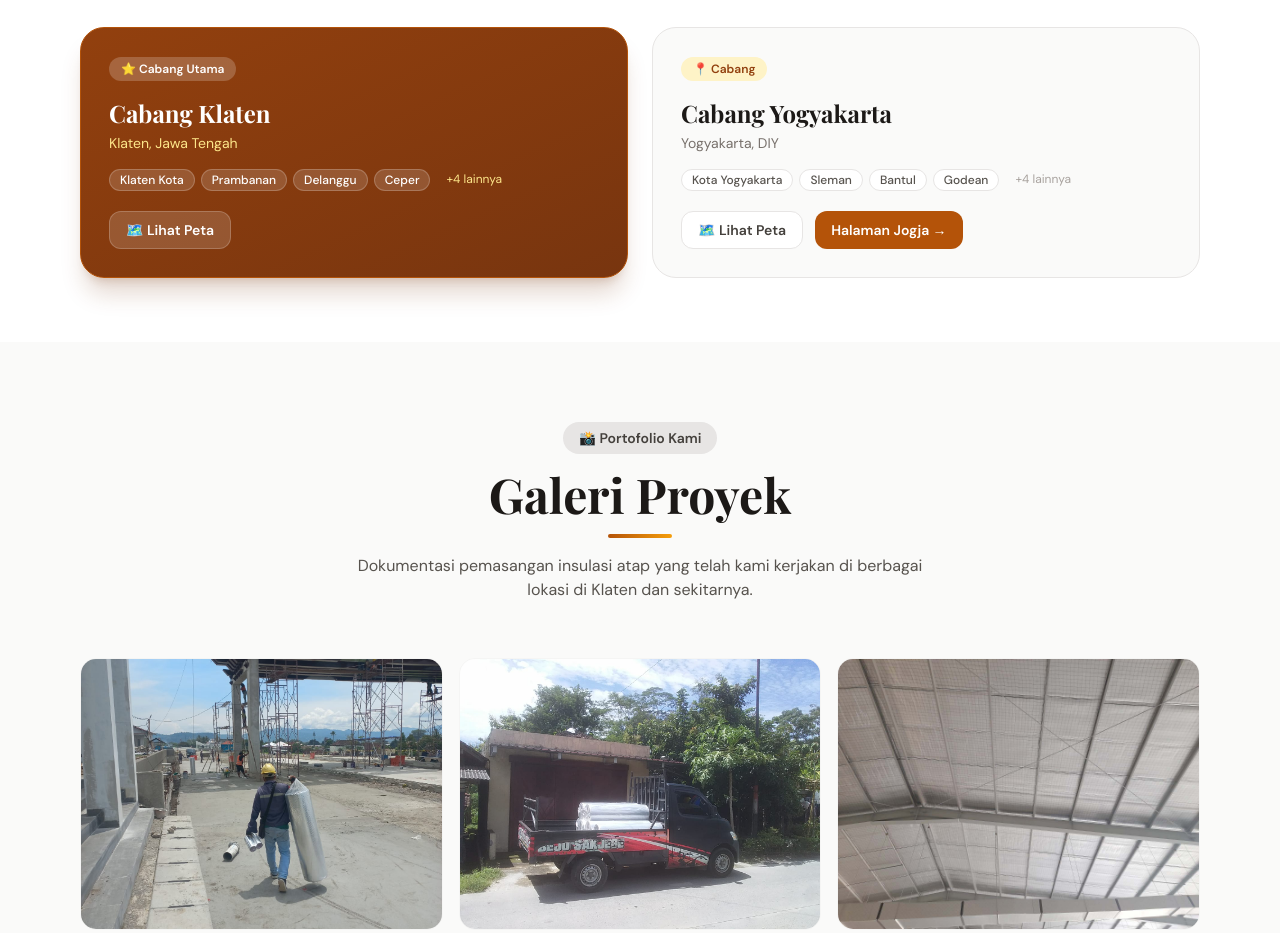
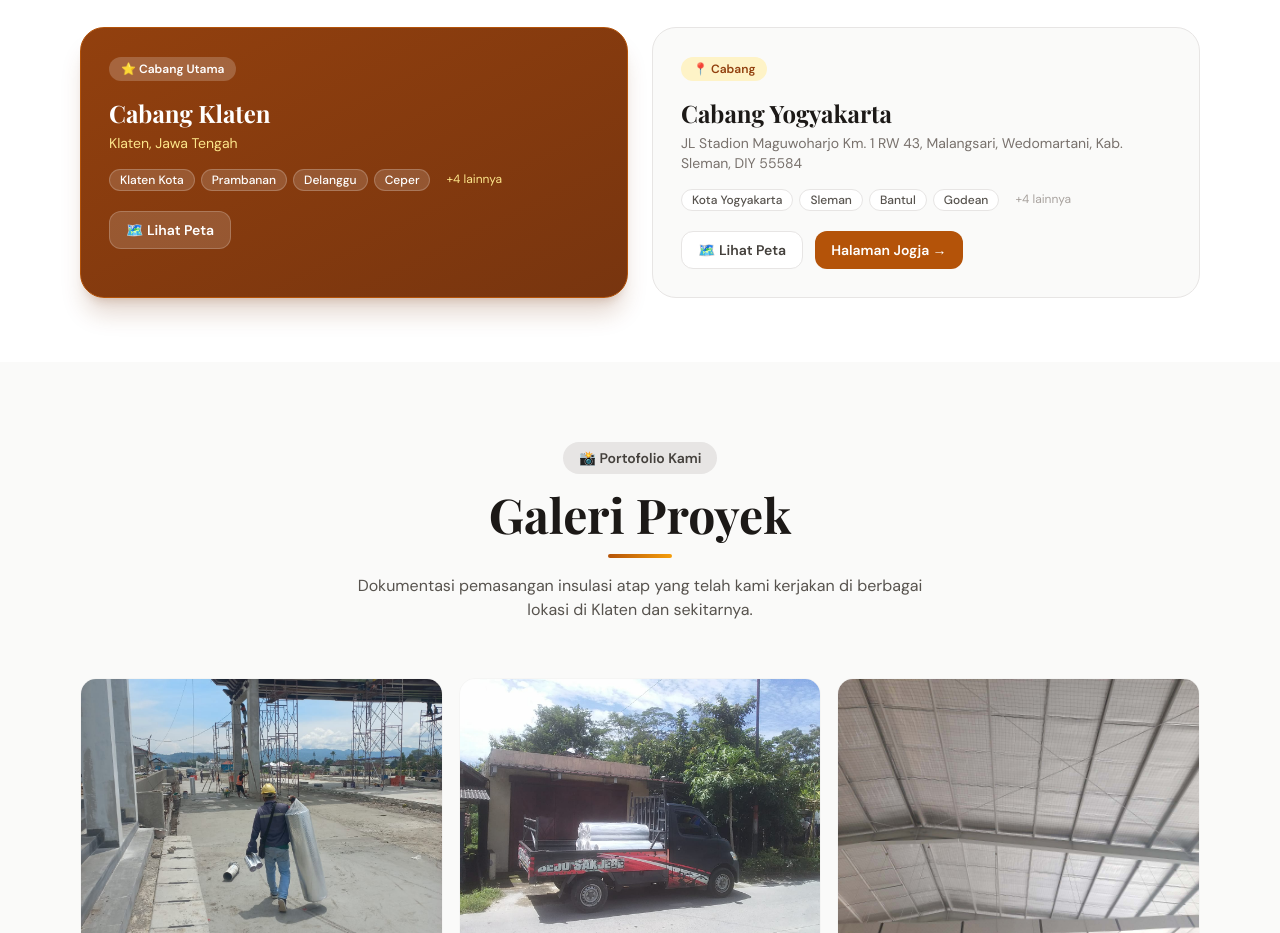
Before and after one commit to Bengkulu-travel/insulasi-atap-klaten, a Next.js app: page / in a window 1280 px wide. Shown: the part 3480-4413 px from the top of the page. Built offline with nearby package versions, Linux system fonts and the light colour scheme.

Commit message:
Update data.js

```diff
--- a/app/data.js
+++ b/app/data.js
@@ -116,9 +116,9 @@ export const storeInfo = {
   id: "jogja",
   city: "Yogyakarta",
   label: "Cabang Yogyakarta",
-      address: "Yogyakarta, DIY",
-      googleMapsUrl: "https://share.google/zOgLfSpzFtnPEEQZL",
-      googleMapsEmbed: "https://maps.google.com/maps?q=Yogyakarta,+DIY&output=embed&z=14",
+  address: "JL Stadion Maguwoharjo Km. 1 RW 43, Malangsari, Wedomartani, Kab. Sleman, DIY 55584",
+  googleMapsUrl: "https://share.google/t4GACCe0lr9rEBa3X",
+  googleMapsEmbed: "https://maps.google.com/maps?q=JL+Stadion+Maguwoharjo+Wedomartani+Sleman+Yogyakarta&output=embed&z=16",
   serviceArea: ["Kota Yogyakarta", "Sleman", "Bantul", "Godean", "Mlati", "Depok", "Kalasan", "Wonosari"],
 },
   ],
```
Lines whose indentation alone changed are shown as unchanged.
